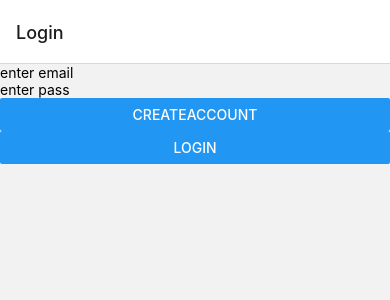
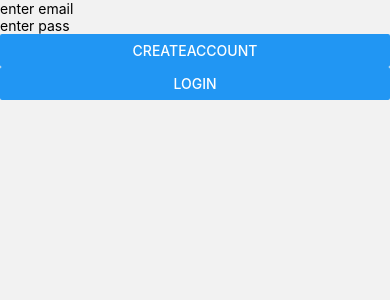
Before and after one commit to AyakoNaganeyama/to-do-list-mobile-app, a React Native app: screen / in a window 390 px wide. Shown: the top 300 px of the page. Built offline with nearby package versions, Linux system fonts and the light colour scheme; no server answers.

Commit message:
auth working

```diff
--- a/App.tsx
+++ b/App.tsx
@@ -5,14 +5,20 @@ import { NavigationContainer } from "@react-navigation/native";
 import List from "./app/screens/List";
 import Details from "./app/screens/Details";
 import Login from "./app/screens/Login";
-import { User } from "firebase/auth";
+
 import { useState, useEffect } from "react";
 import { onAuthStateChanged } from "firebase/auth";
 import { fireAuth } from "./firebaseConfig";
+import useUserStore from "./app/store/authStore";
 
 const Stack = createNativeStackNavigator();
 
 const InsideStack = createNativeStackNavigator();
+interface User {
+  uid: string; // Unique identifier for the user
+  email: string; // Email address of the user
+  pass: string; // Password of the user
+}
 
 function InsideLayout() {
   return (
@@ -23,27 +29,31 @@ function InsideLayout() {
 }
 export default function App() {
   const [user, setUser] = useState<User | null>(null);
+  const globalUser = useUserStore((state) => state.user);
 
   useEffect(() => {
-    onAuthStateChanged(fireAuth, (user) => {
-      console.log(user);
-      setUser(user);
-    });
-  }, []);
+    setUser(globalUser);
+    console.log("App.js Zustand", globalUser);
+  }, [globalUser]);
 
   //Using Stack navigator
   return (
     <NavigationContainer>
-      {/* <Stack.Navigator initialRouteName="Login">
-        <Stack.Screen name="Login" component={Login} />
-      </Stack.Navigator> */}
-
-      {/*Temporally*/}
-      <InsideStack.Navigator initialRouteName="Login">
-        <InsideStack.Screen name="Login" component={Login} />
-        {/* <InsideStack.Screen name="my dotos" component={List} /> */}
-      </InsideStack.Navigator>
-      {/*Temporally*/}
+      <Stack.Navigator initialRouteName="Login">
+        {user ? (
+          <Stack.Screen
+            name="Inside"
+            component={InsideLayout}
+            options={{ headerShown: false }}
+          />
+        ) : (
+          <Stack.Screen
+            name="Login"
+            component={Login}
+            options={{ headerShown: false }}
+          />
+        )}
+      </Stack.Navigator>
     </NavigationContainer>
   );
 }
--- a/app/screens/List.tsx
+++ b/app/screens/List.tsx
@@ -14,6 +14,7 @@ import { Entypo } from "@expo/vector-icons";
 
 import AsyncStorage from "@react-native-async-storage/async-storage";
 import uuid from "react-native-uuid";
+import useUserStore from "../store/authStore";
 
 //object of todo
 export interface Todo {
@@ -27,6 +28,8 @@ const List = ({ navigation }: any) => {
   const [todos, setTodos] = useState<Todo[]>([]); // array of todo
   const [todo, setTodo] = useState("");
   const [done, isDone] = useState(false);
+  const globalLogout = useUserStore((state) => state.clearUser);
+  const globalUser = useUserStore((state) => state.user);
 
   useEffect(() => {
     const getTodos = async () => {
@@ -46,6 +49,11 @@ const List = ({ navigation }: any) => {
     // Fetch todos when the component mounts
     getTodos();
   }, []);
+
+  const logout = async () => {
+    globalLogout();
+    console.log("Zustand", globalUser);
+  };
 
   const addTodo = async (title: string) => {
     const newTodo: Todo = {
@@ -183,6 +191,8 @@ const List = ({ navigation }: any) => {
           ))}
         </View>
       )}
+
+      <Button onPress={() => logout()} title="Logout" />
     </View>
   );
 };
--- a/app/screens/Login.tsx
+++ b/app/screens/Login.tsx
@@ -1,4 +1,4 @@
-import { View, Text, TextInput, Button } from "react-native";
+import { View, Text, TextInput, Button, SafeAreaView } from "react-native";
 import React from "react";
 import { useState } from "react";
 import {
@@ -24,6 +24,7 @@ const Login = () => {
   const [isAccount, setisAccount] = useState(false);
 
   const globalLogin = useUserStore((state) => state.setUser);
+  const globalLogout = useUserStore((state) => state.clearUser);
 
   // Access the user state from Zustand store
   const globalUser = useUserStore((state) => state.user);
@@ -105,7 +106,12 @@ const Login = () => {
     }
   };
 
+  const logout = async (email: string, password: string) => {
+    globalLogout();
+  };
+
   return (
+    <SafeAreaView style={{ flex: 1 }}>
       <View>
         <TextInput
           placeholder="enter email"
@@ -122,6 +128,7 @@ const Login = () => {
 
         <Button onPress={() => login(email, pass)} title="Login" />
       </View>
+    </SafeAreaView>
   );
 };
 
```
Lines whose indentation alone changed are shown as unchanged.
